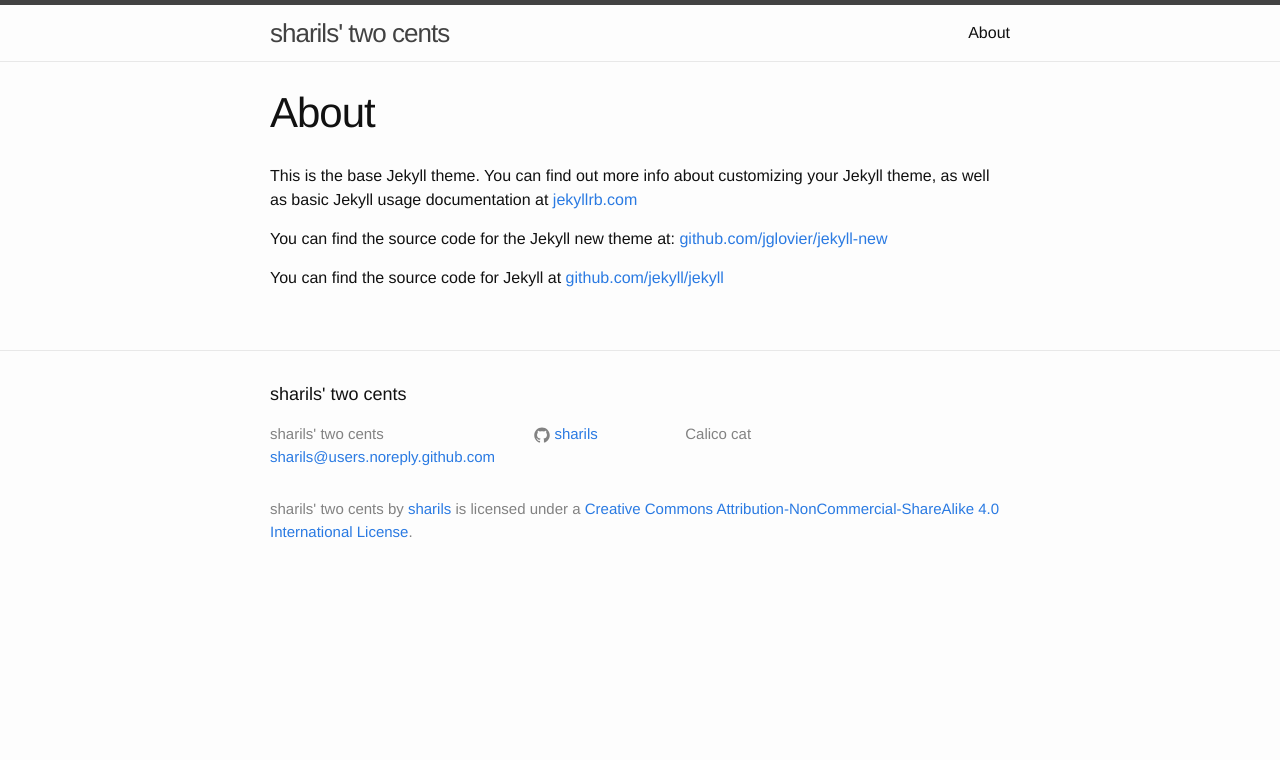
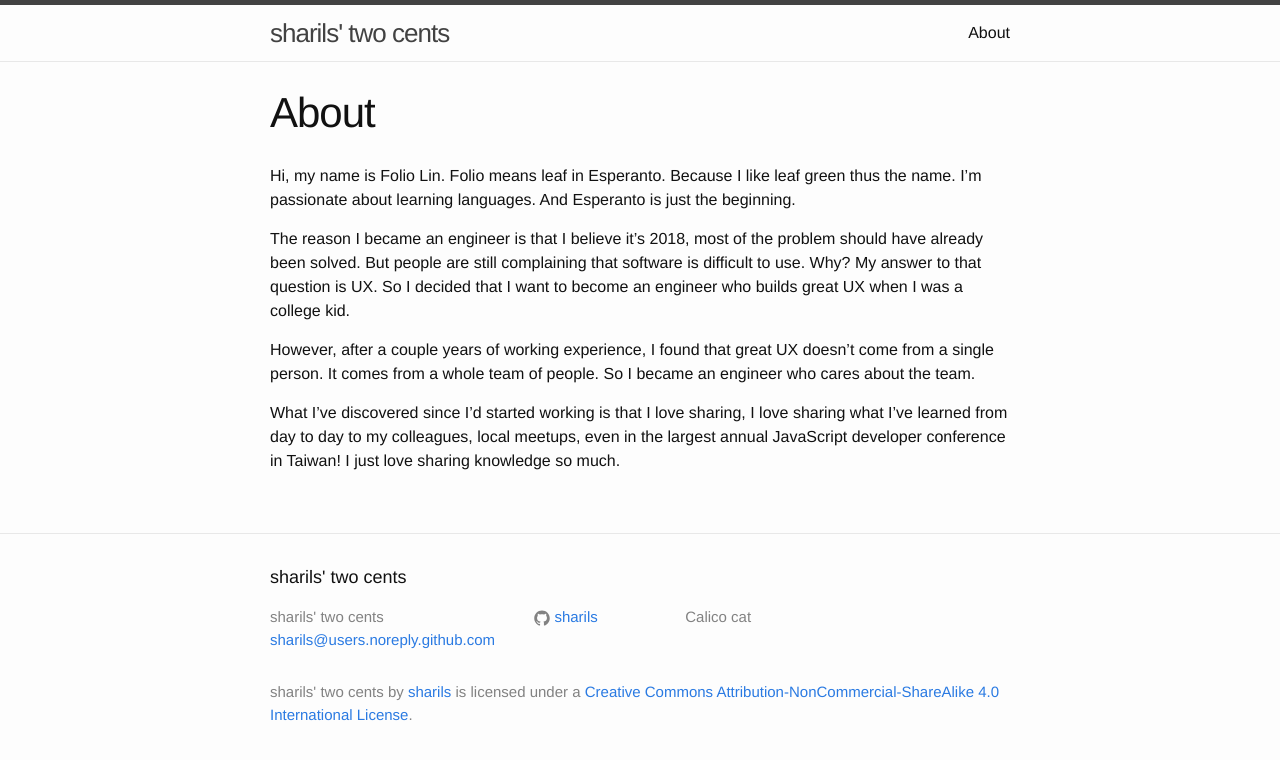
Before and after one commit to sharils/sharils.github.io, a Jekyll site: the page built from about.md, in a window 1280 px wide. Shown: the top 760 px of the page. Built offline with Jekyll 4.4.1, drawn with Linux system fonts in a browser that asks for light colours.

Commit message:
Add a little bit about who I am

```diff
--- a/about.md
+++ b/about.md
@@ -4,8 +4,10 @@ title: About
 permalink: /about/
 ---
 
-This is the base Jekyll theme. You can find out more info about customizing your Jekyll theme, as well as basic Jekyll usage documentation at [jekyllrb.com](http://jekyllrb.com/)
+Hi, my name is Folio Lin. Folio means leaf in Esperanto. Because I like leaf green thus the name. I'm passionate about learning languages. And Esperanto is just the beginning.
 
-You can find the source code for the Jekyll new theme at: [github.com/jglovier/jekyll-new](https://github.com/jglovier/jekyll-new)
+The reason I became an engineer is that I believe it's 2018, most of the problem should have already been solved. But people are still complaining that software is difficult to use. Why? My answer to that question is UX. So I decided that I want to become an engineer who builds great UX when I was a college kid.
 
-You can find the source code for Jekyll at [github.com/jekyll/jekyll](https://github.com/jekyll/jekyll)
+However, after a couple years of working experience, I found that great UX doesn't come from a single person. It comes from a whole team of people. So I became an engineer who cares about the team.
+
+What I've discovered since I'd started working is that I love sharing, I love sharing what I've learned from day to day to my colleagues, local meetups, even in the largest annual JavaScript developer conference in Taiwan! I just love sharing knowledge so much.
```
